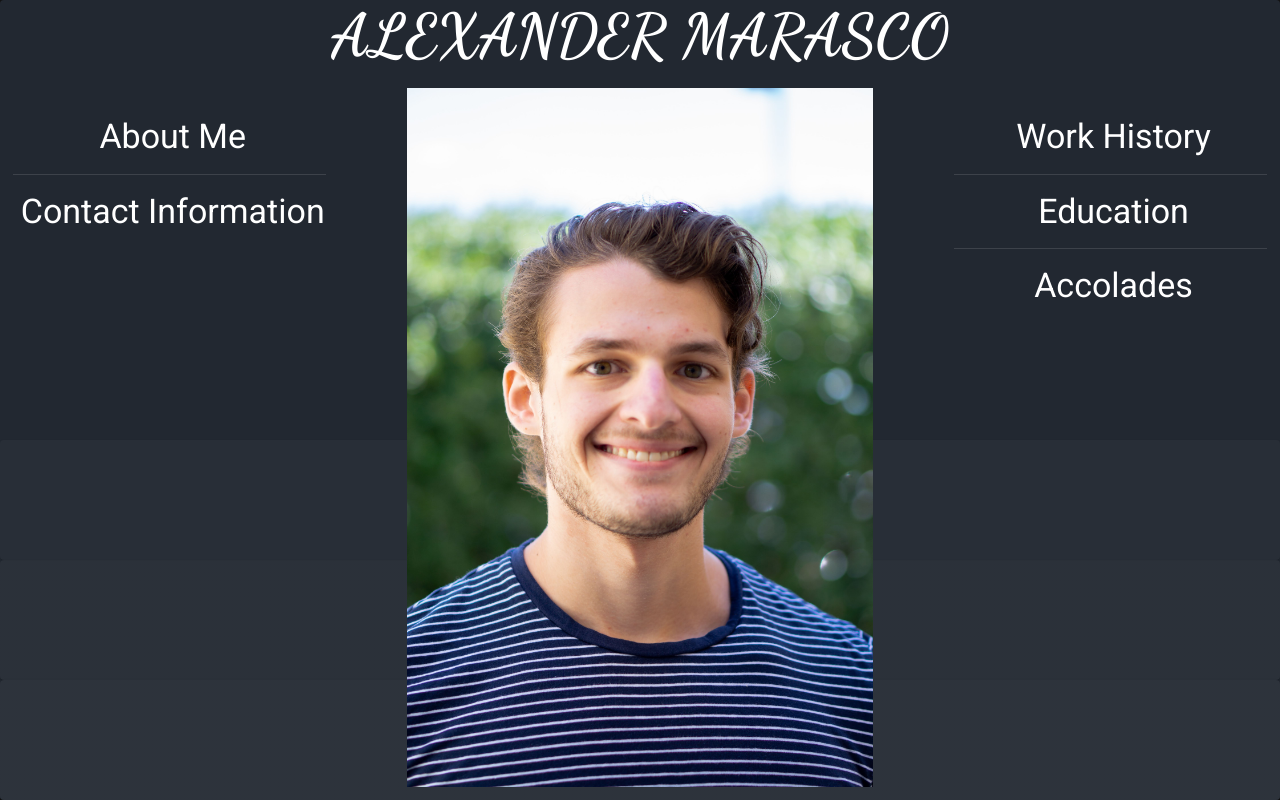
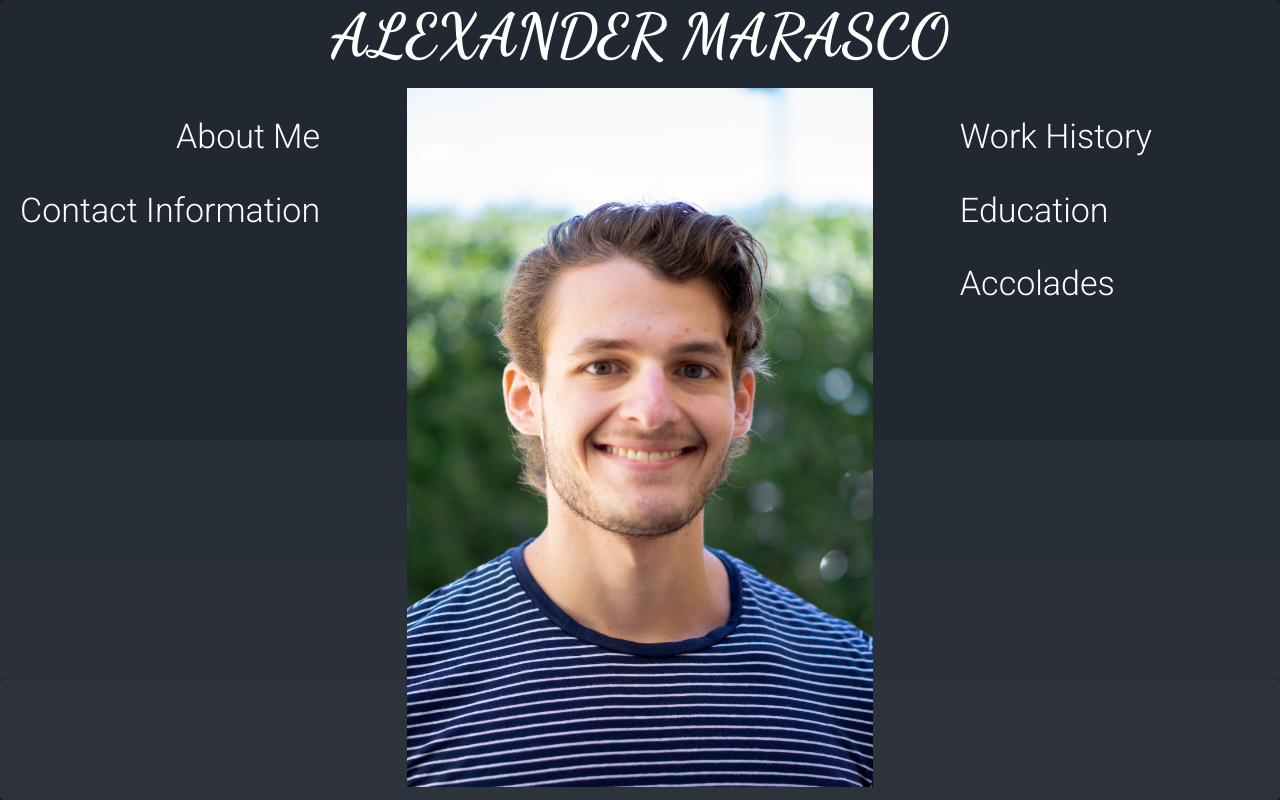
Before and after one commit to Marascax/alex-marasco-site, a Next.js app: page / in a window 1280 px wide. Built offline with nearby package versions, Linux system fonts and the light colour scheme.

Commit message:
moved sideMenuOption styling to any current settings, menu font weight 300

```diff
--- a/components/sideMenuOption.js
+++ b/components/sideMenuOption.js
@@ -54,18 +54,12 @@ const SideMenuOption = props => {
             height='100%'
 
             position='relative'
-
-            textAlign='center'
-
-            paddingTop='5%'
-            paddingBottom='5%'
-            paddingLeft='2%'
             sx={{
 
                 ...styleSettings
             }}>
 
-            <Typography variant='h4'>
+            <Typography variant='h4' fontFamily='Roboto' fontWeight={300}>
                 {title}
             </Typography>
 
--- a/containers/sideMenu.js
+++ b/containers/sideMenu.js
@@ -9,13 +9,12 @@ const SideMenu = props => {
 
     // create a side menu option for each option passed
     const sideMenuOptions = options.map((option, index) => {
-        return <SideMenuOption title={option.title} settings={option?.settings} key={index}/>
+        return <SideMenuOption title={option?.title} settings={option?.settings} key={index}/>
     });
 
     return (
         <Stack
-            width='100%'
-            divider={<Divider/>}>
+            width='100%'>
 
             {sideMenuOptions}
 
--- a/pages/index.js
+++ b/pages/index.js
@@ -28,10 +28,14 @@ const Home = () => {
     // settings for quick text menu options
     const quickTextMenuSettings = {
         styling: {
-            backgroundColor: 'primary.main'
+            backgroundColor: 'primary.main',
+            textAlign: 'right',
+            paddingTop: '5%',
+            paddingBottom: '5%',
+            paddingRight: '2%'
         },
         hover: {
-            transformOrigin: 'top left'
+            transformOrigin: 'right'
         }
     }
 
@@ -51,10 +55,14 @@ const Home = () => {
 
     const navigationMenuSettings = {
         styling: {
-            backgroundColor: 'primary.main'
+            backgroundColor: 'primary.main',
+            textAlign: 'left',
+            paddingTop: '5%',
+            paddingBottom: '5%',
+            paddingLeft: '2%'
         },
         hover: {
-            transformOrigin: 'top right'
+            transformOrigin: 'left'
         }
     }
 
```
